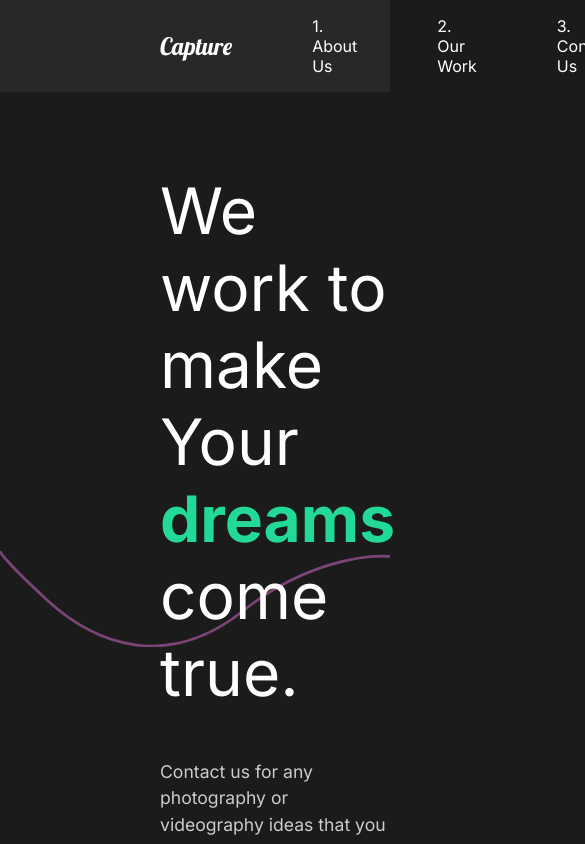
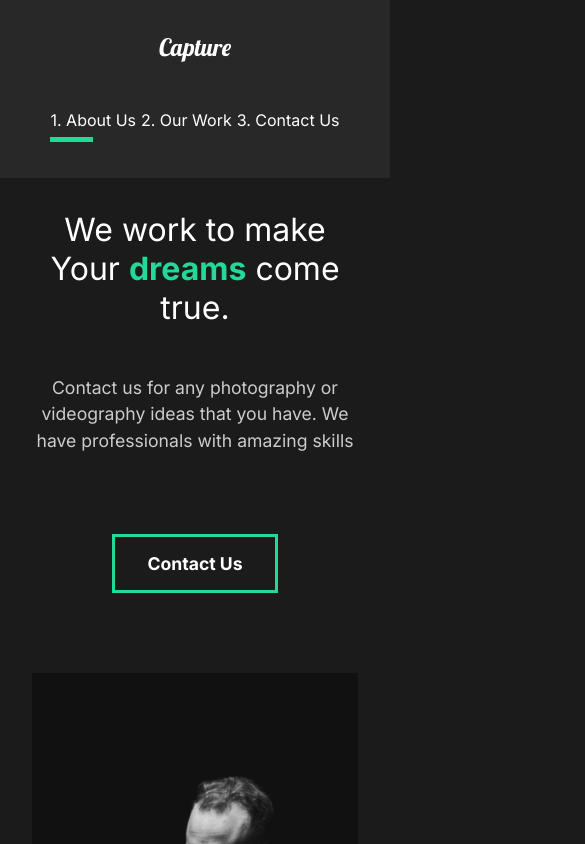
Before and after one commit to JeromeRocheEnsta/capture-portfolio, a React (Create React App) app: page / in a window 390 px wide. Shown: the top 844 px of the page, 585 px wide, since content can reach past the window. Built offline with nearby package versions, Linux system fonts and the light colour scheme.

Commit message:
Mobile compatible: not very good

```diff
--- a/src/components/GlobalStyle.js
+++ b/src/components/GlobalStyle.js
@@ -5,6 +5,13 @@ const GlobalStyle = createGlobalStyle`
     margin: 0;
     padding: 0;
     box-sizing: border-box;
+}
+
+html{
+    @media (max-width: 1700px){
+        font-size: 75%%;
+    }
+
 }
 
 
@@ -32,6 +39,9 @@ button{
 h2{
         font-weight: lighter;
         font-size: 4rem;
+        @media (max-width: 1300px){
+        font-size: 2rem;
+    }
     }
 h3{
     color:white;
--- a/src/components/Nav.js
+++ b/src/components/Nav.js
@@ -1,20 +1,26 @@
 import React from 'react';
 import styled from 'styled-components';
 import {Link} from 'react-router-dom';
+import {motion} from 'framer-motion';
+import {useLocation} from 'react-router-dom';
 
 const Nav = () => {
+    const {pathname} = useLocation();
     return(
         <StyledNav>
             <h1><Link id='logo' to="/">Capture</Link></h1>
             <ul>
                 <li>
                     <Link to="/">1. About Us</Link>
+                    <Line transition={{duration: 0.75}} initial={{width: "0%"}} animate = {{width: pathname === "/" ? "50%" : "0%"}}/>
                 </li>
                 <li>
                     <Link to="/work">2. Our Work</Link>
+                    <Line transition={{duration: 0.75}} initial={{width: "0%"}} animate = {{width: pathname === "/work" ? "50%" : "0%"}}/>
                 </li>
                 <li>
                     <Link to="/contact">3. Contact Us</Link>
+                    <Line transition={{duration: 0.75}} initial={{width: "0%"}} animate = {{width: pathname === "/contact" ? "50%" : "0%"}}/>
                 </li>
             </ul>
         </StyledNav>
@@ -49,6 +55,33 @@ const StyledNav = styled.nav`
         padding-left: 5rem;
         position: relative;
     }
+    @media (max-width: 930px){
+        flex-direction: column;
+        padding: 1rem;
+        #logo{
+            display: inline-block;
+            margin:1rem;
+        }
+        ul{
+            padding: 2rem;
+            justify-content: space-around;
+            width: 100%;
+        }
+        li{
+            padding: 0;
+        }
+    }
 `;
 
+const Line = styled(motion.div)`
+    height: 0.3rem;
+    background: #23d997;
+    width: 0%;
+    position: absolute;
+    bottom: -60%;
+    @media (max-width: 930px){
+        width: 100%;
+    }
+`
+
 export default Nav;
--- a/src/components/ServicesSection.js
+++ b/src/components/ServicesSection.js
@@ -68,9 +68,12 @@ const Services = styled(About)`
 const Cards = styled.div`
     display:flex;
     flex-wrap: wrap;
+    @media (max-width: 1300px){
+        justify-content: center;
+    }
 `;
 const Card= styled.div`
-    flex-basis:15rem;
+    flex-basis: 14rem;
     .icon{
         display:flex;
         align-items: center;
--- a/src/pages/ContactUs.js
+++ b/src/pages/ContactUs.js
@@ -45,11 +45,18 @@ const ContactStyle = styled(motion.div)`
     padding: 5rem 10rem;
     color: #353535;
     min-height: 90vh;
+    @media (max-width: 1300px){
+        padding: 2rem;
+        font-size: 1rem;
+    }
 `;
 
 const Title = styled.div`
     margin-bottom: 4rem;
     color: black;
+    @media (max-width: 1300px){
+        margin-top: 5rem;
+    }
 `;
 
 const Hide= styled.div`
@@ -60,12 +67,17 @@ const Circle= styled.div`
     width: 3rem;
     height: 3rem;
     background: #353535;
+    @media (max-width: 1300px){
+        width: 1.5rem;
+        height: 1.5rem;
+    }
 `;
 const Social = styled(motion.div)`
     display: flex;
     align-items: center;
     h2{
         margin: 2rem;
+        font-size: 2rem;
     }
 `
 
--- a/src/pages/MovieDetail.js
+++ b/src/pages/MovieDetail.js
@@ -64,6 +64,9 @@ const HeadLine = styled.div`
         height: 70vh;
         object-fit: cover;
     }
+    @media (max-width: 1300px){
+        font-size: 1rem;
+    }
 `;
 
 const Awards = styled.div`
@@ -72,6 +75,10 @@ const Awards = styled.div`
     margin: 5rem 10rem;
     align-items: center;
     justify-content: space-around;
+    @media (max-width: 1300px){
+        display: block;
+        margin: 2rem 2rem;
+    }
 `;
 const AwardStyle = styled.div`
     padding: 2.5rem;
--- a/src/pages/OurWork.js
+++ b/src/pages/OurWork.js
@@ -65,6 +65,9 @@ const Work = styled(motion.div)`
     h2{
         padding: 1rem 0rem;
     }
+    @media (max-width: 1300px){
+        padding: 2rem 2rem;
+    }
 `;
 const Movie = styled(motion.div)`
     padding-bottom: 10rem;
--- a/src/style.js
+++ b/src/style.js
@@ -8,6 +8,11 @@ export const About = styled(motion.div)`
     justify-content: space-between;
     padding: 5rem 10rem;
     color: white;
+    @media (max-width: 1300px){
+        display: block;
+        padding: 2rem 2rem;
+        text-align: center;
+    }
 `;
 export const Description = styled.div`
     flex: 1;
@@ -15,6 +20,12 @@ export const Description = styled.div`
     z-index: 10;
     h2{
         font-weight: lighter;
+    }
+    @media (max-width: 1300px){
+        padding: 0;
+        button {
+            margin: 2rem 0rem 5rem 0rem;
+        }
     }
 `;
 export const Image = styled.div`
```
